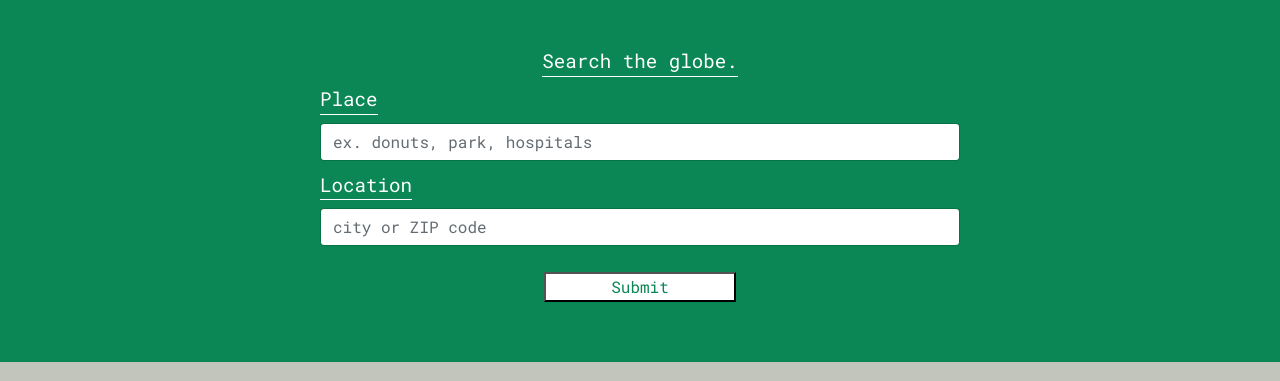
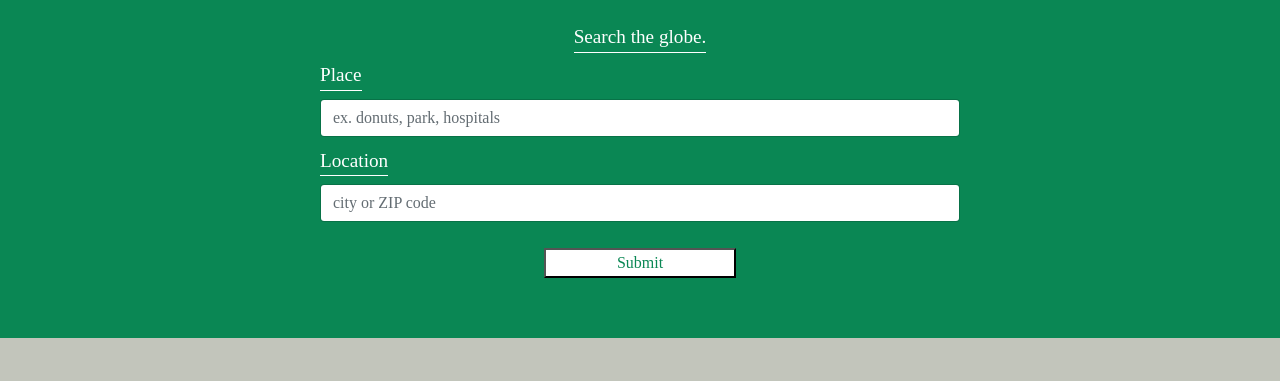
Before and after one commit to leovolving/kitty-opinions, a plain HTML site: page index.html in a window 1280 px wide. Shown: the part 166-547 px from the top of the page. Drawn offline with nearby package versions, Linux system fonts and the light colour scheme.

Commit message:
added link to  Roboto font

```diff
--- a/index.html
+++ b/index.html
@@ -7,7 +7,7 @@
 		<meta name="description" content="Search the foursquare database for locations; get a Ron Swanson quote and cat GIF regarding that location. For entertainment purposes only.">
 		<link rel="stylesheet" href="https://cdnjs.cloudflare.com/ajax/libs/fancybox/3.0.47/jquery.fancybox.min.css" type="text/css" media="screen" />
 		<link rel="stylesheet" href="https://maxcdn.bootstrapcdn.com/bootstrap/4.0.0-alpha.6/css/bootstrap.min.css" integrity="sha384-rwoIResjU2yc3z8GV/NPeZWAv56rSmLldC3R/AZzGRnGxQQKnKkoFVhFQhNUwEyJ" crossorigin="anonymous">
-		<link href="https://fonts.googleapis.com/css?family=Indie+Flower|Roboto+Mono" rel="stylesheet">
+		<link href="https://fonts.googleapis.com/css?family=Indie+Flower|Roboto" rel="stylesheet">
 		<link rel="stylesheet" type="text/css" href="css/main.css" />
 	</head>
 	<body>
```
